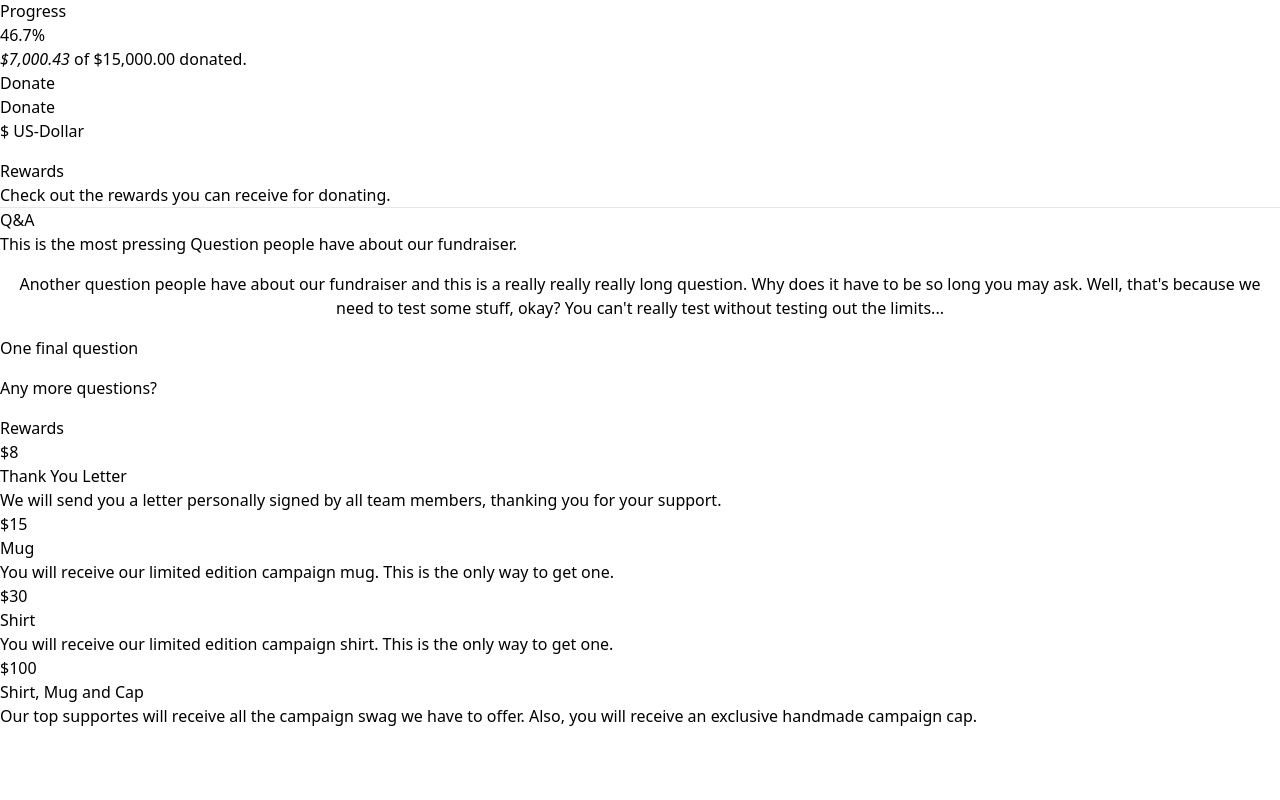
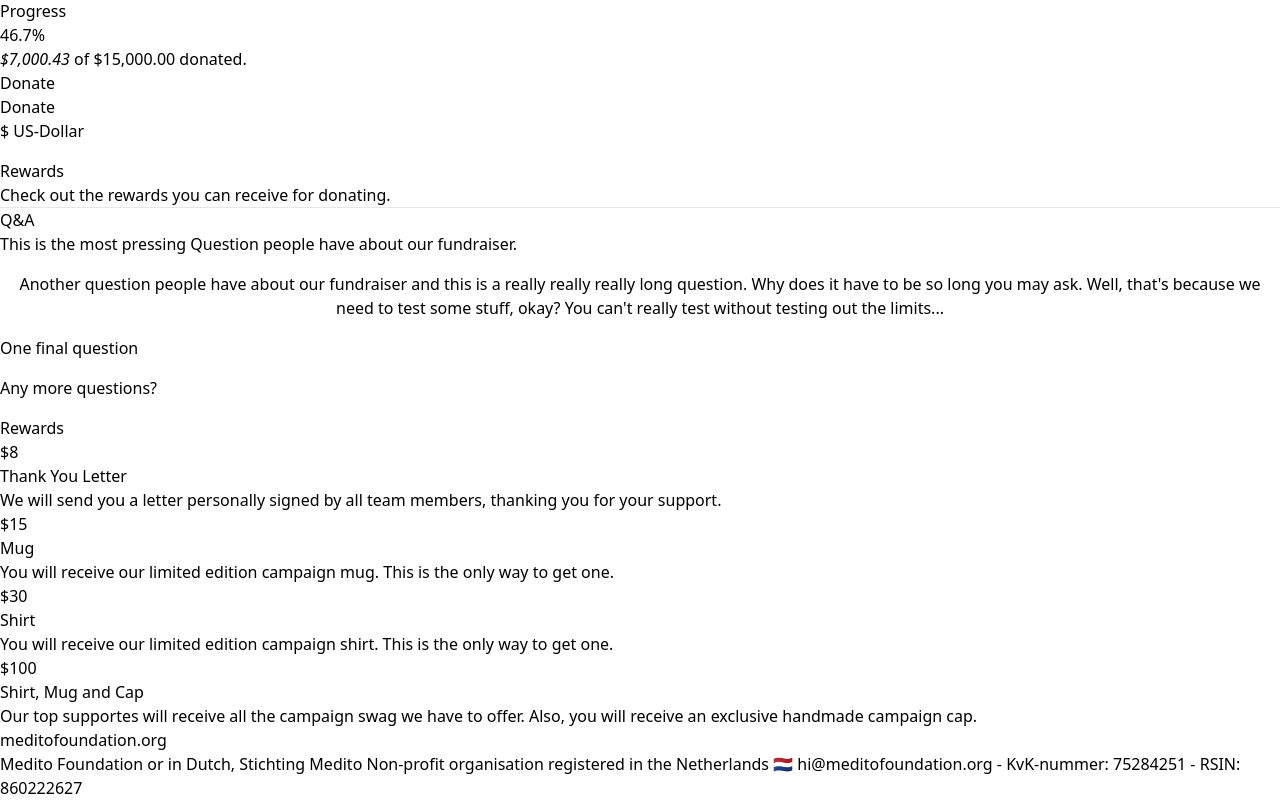
Before and after one commit to b-erhart/medito-fundraising, a Vue app: page / in a window 1280 px wide. Shown: the part 727-1527 px from the top of the page. Before the commit the page ends 1455 px from the top, so only its background shows below. Built offline with nearby package versions, Linux system fonts and the light colour scheme; some icons are missing.

Commit message:
Add site footer and adjust styles

```diff
--- a/src/App.vue
+++ b/src/App.vue
@@ -9,7 +9,7 @@ import { config } from '@/config'
 
 <template>
   <header
-    class="flex h-16 flex-shrink-0 flex-row items-center justify-center gap-2 border-b border-b-gray-700"
+    class="mb-8 flex h-16 flex-shrink-0 flex-grow-0 flex-row items-center justify-center gap-2 border-b border-b-gray-700"
   >
     <img src="@/assets/medito-logo.png" alt="Medito logo" class="h-12" />
     <div class="flex flex-col align-middle">
@@ -17,7 +17,7 @@ import { config } from '@/config'
       <h1 class="gap -mt-2 text-sm">FUNDRAISER</h1>
     </div>
   </header>
-  <main class="mt-8 p-4 md:mx-auto md:max-w-screen-lg">
+  <main class="p-4 md:mx-auto md:max-w-screen-lg">
     <div class="grid grid-cols-1 gap-12 md:grid-cols-2">
       <TitleSection
         :title="config.titleSection.title"
@@ -35,6 +35,19 @@ import { config } from '@/config'
     <QnaSection :config="config" />
     <DonationSection :config="config" />
   </main>
+  <footer class="mt-8 h-fit flex-shrink-0 flex-grow-0 border-t border-gray-700 px-4 py-3">
+    <div class="flex flex-col items-center gap-3 text-center md:mx-auto md:max-w-screen-lg">
+      <a
+        href="https://meditofoundation.org/"
+        class="w-fit text-green-500 underline hover:text-green-600"
+        >meditofoundation.org</a
+      >
+      <p class="text-center text-sm text-gray-300">
+        Medito Foundation or in Dutch, Stichting Medito Non-profit organisation registered in the
+        Netherlands 🇳🇱 hi@meditofoundation.org - KvK-nummer: 75284251 - RSIN: 860222627
+      </p>
+    </div>
+  </footer>
 </template>
 
 <style></style>
--- a/src/components/DonationSection.vue
+++ b/src/components/DonationSection.vue
@@ -21,7 +21,7 @@ defineProps<{ config: Config }>()
           </div>
           <div class="flex flex-col gap-3">
             <h3 class="text-center text-lg font-medium sm:text-left">{{ reward.title }}</h3>
-            <p class="text-center text-gray-200 sm:text-left">{{ reward.description }}</p>
+            <p class="text-center text-gray-300 sm:text-left">{{ reward.description }}</p>
           </div>
         </div>
       </template>
--- a/src/components/ProgressSection.vue
+++ b/src/components/ProgressSection.vue
@@ -42,8 +42,8 @@ const progress = computed(() => +((moneyRaisedAnimated.value / props.moneyGoal)
   <div class="flex flex-col gap-6 rounded-xl bg-gray-800 p-6 shadow ring-1 ring-gray-600">
     <div>
       <div class="mb-2 flex flex-row">
-        <h3 class="w-fit flex-shrink-0 flex-grow-0 text-sm font-medium text-gray-200">Progress</h3>
-        <span class="flex-1 text-right text-sm font-medium text-gray-200">{{ progress }}%</span>
+        <h3 class="w-fit flex-shrink-0 flex-grow-0 text-sm font-medium text-gray-300">Progress</h3>
+        <span class="flex-1 text-right text-sm font-medium text-gray-300">{{ progress }}%</span>
       </div>
       <ProgressRoot
         v-model="progress"
@@ -76,7 +76,7 @@ const progress = computed(() => +((moneyRaisedAnimated.value / props.moneyGoal)
       </p>
     </div>
     <div>
-      <h3 class="mb-2 text-sm font-medium text-gray-200">Donate</h3>
+      <h3 class="mb-2 text-sm font-medium text-gray-300">Donate</h3>
       <form :action="paymentUrl" target="_blank" class="flex w-full flex-col gap-3 sm:flex-row">
         <div class="relative w-full">
           <div class="absolute inset-0 rounded-lg bg-amber-500 blur-sm"></div>
@@ -103,7 +103,7 @@ const progress = computed(() => +((moneyRaisedAnimated.value / props.moneyGoal)
                   v-for="(paymentLink, index) in paymentLinks"
                   :key="index"
                   :value="paymentLink.url.href"
-                  class="relative flex cursor-pointer select-none flex-row items-center gap-1 rounded-md p-2 data-[disabled]:pointer-events-none data-[highlighted]:bg-gray-800 data-[disabled]:text-gray-400 data-[highlighted]:text-gray-200 data-[highlighted]:outline-none"
+                  class="relative flex cursor-pointer select-none flex-row items-center gap-1 rounded-md p-2 data-[disabled]:pointer-events-none data-[highlighted]:bg-gray-800 data-[disabled]:text-gray-400 data-[highlighted]:text-gray-300 data-[highlighted]:outline-none"
                 >
                   <SelectItemIndicator class="">
                     <Icon icon="radix-icons:check" />
@@ -119,9 +119,10 @@ const progress = computed(() => +((moneyRaisedAnimated.value / props.moneyGoal)
       </form>
     </div>
     <div>
-      <h3 class="mb-2 text-sm font-medium text-gray-200">Rewards</h3>
+      <h3 class="mb-2 text-sm font-medium text-gray-300">Rewards</h3>
       <p class="mb-0 mt-0">
-        Check out the <a href="#rewards" class="text-green-500 underline">rewards</a> you can
+        Check out the
+        <a href="#rewards" class="text-green-500 underline hover:text-green-600">rewards</a> you can
         receive for donating.
       </p>
     </div>
--- a/src/components/QnaSection.vue
+++ b/src/components/QnaSection.vue
@@ -16,9 +16,6 @@ defineProps<{ config: Config }>()
 const email = ref('')
 const { textarea: questionsTextarea, input: questionsMessage } = useTextareaAutosize()
 const questionsSubmitted = ref(false)
-
-const spamCheck = { a: Math.floor(10 * Math.random()), b: Math.floor(10 * Math.random()) }
-const spamCheckInput = ref('')
 
 if (!questionsMessage.value) {
   questionsMessage.value = ''
@@ -70,7 +67,7 @@ function onQuestionFormSubmission() {
         <AccordionContent class="animate-content overflow-hidden">
           <div>
             <form>
-              <div class="mb-3 flex flex-col text-gray-200">
+              <div class="mb-3 flex flex-col text-gray-300">
                 <label>Email address*</label>
                 <input
                   v-model="email"
@@ -86,7 +83,7 @@ function onQuestionFormSubmission() {
                   >Invalid email address</span
                 >
               </div>
-              <div class="mb-3 flex flex-col text-gray-200">
+              <div class="mb-3 flex flex-col text-gray-300">
                 <label>Your questions*</label>
                 <textarea
                   v-model="questionsMessage"
```
